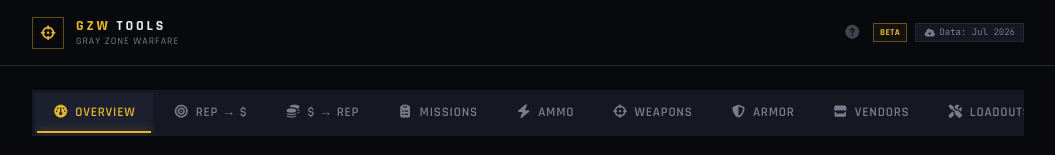
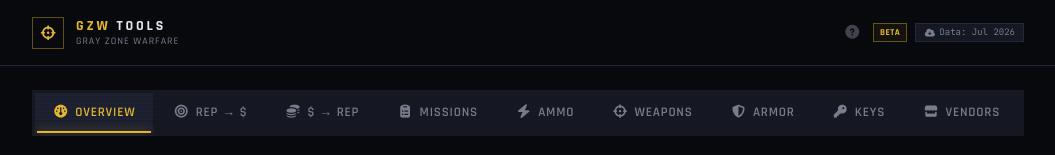
Before and after one commit to ZoniBoy00/gzw-tools, a React (Vite) app: page / in a window 1280 px wide. Shown: the top 155 px of the page, without its empty margins (112-1167 px from the left). Built offline with nearby package versions, Linux system fonts and the light colour scheme.

Commit message:
fix: move Keys tab between Armor and Vendors

```diff
--- a/src/App.tsx
+++ b/src/App.tsx
@@ -26,11 +26,11 @@ const TABS = [
   { id: 'ammo', label: 'Ammo', icon: 'fas fa-bolt', path: '/ammo' },
   { id: 'weapons', label: 'Weapons', icon: 'fas fa-crosshairs', path: '/weapons' },
   { id: 'armor', label: 'Armor', icon: 'fas fa-shield-halved', path: '/armor' },
+  { id: 'keys', label: 'Keys', icon: 'fas fa-key', path: '/keys' },
   { id: 'vendors', label: 'Vendors', icon: 'fas fa-store', path: '/vendors' },
   { id: 'loadouts', label: 'Loadouts', icon: 'fas fa-screwdriver-wrench', path: '/loadouts' },
   { id: 'logs', label: 'Log Analyzer', icon: 'fas fa-file-lines', path: '/logs' },
   { id: 'api-docs', label: 'API', icon: 'fas fa-code', path: '/api-docs' },
-  { id: 'keys', label: 'Keys', icon: 'fas fa-key', path: '/keys' },
 ] as const;
 
 function Layout() {
```
